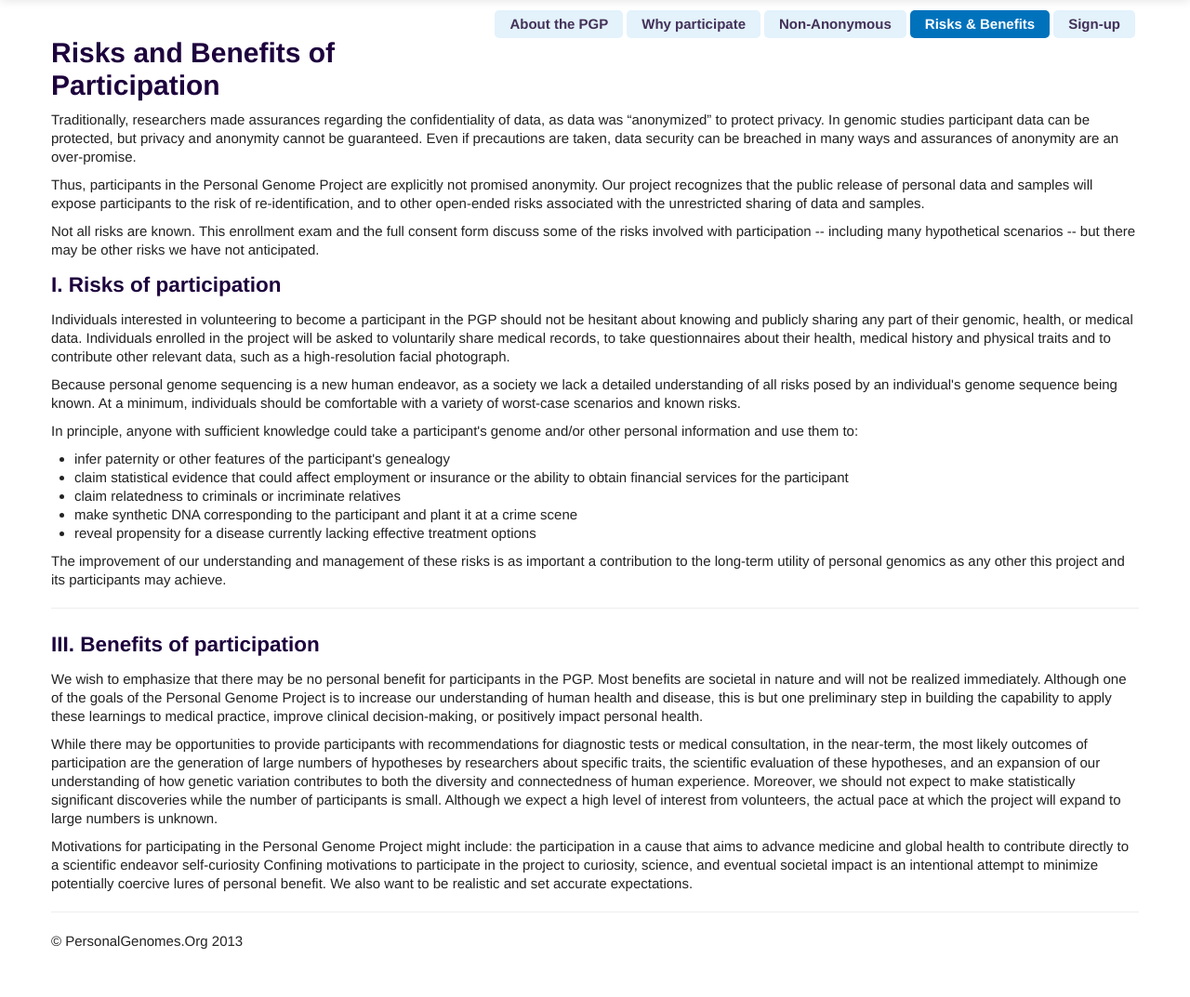
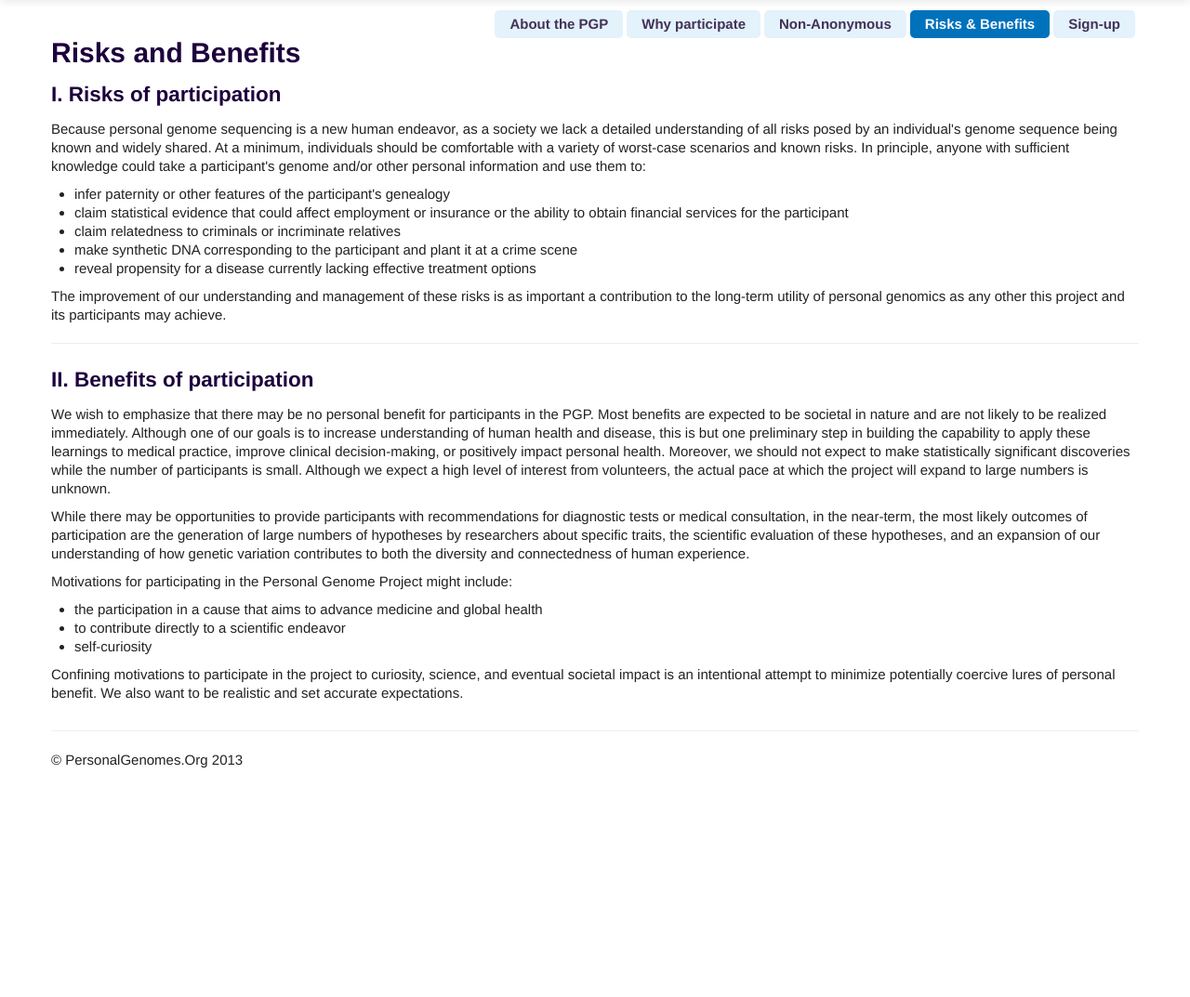
Before and after one commit to geochurch/www_personalgenomes_org, a Django app: page /risks-benefits in a window 1280 px wide. Shown: the part 41-1114 px from the top of the page at 93% size. After the commit the page ends 868 px from the top, so only its background shows below. Run offline with Django 3.2, Linux system fonts and the light colour scheme; some libraries are stand-ins or nearby versions.

Commit message:
Text changes, inc. risks-benefits content update

```diff
--- a/templates/www_personalgenomes_org/press.html
+++ b/templates/www_personalgenomes_org/press.html
@@ -15,7 +15,7 @@
 </div>
 
 <hr>
-<h3>Articles about the Personal Genome Project</h3>
+<h3>Selected articles about the Personal Genome Project</h3>
 <div class="row-fluid">
   <div class="span1"></div>
   <div class="span10">
--- a/templates/www_personalgenomes_org/risks-benefits.html
+++ b/templates/www_personalgenomes_org/risks-benefits.html
@@ -2,20 +2,11 @@
 
 {% block main %}
 
-<h2>Risks and Benefits of Participation</h2>
-
-<p>Traditionally, researchers made assurances regarding the confidentiality of data, as data was “anonymized” to protect privacy. In genomic studies participant data can be protected, but privacy and anonymity cannot be guaranteed. Even if precautions are taken, data security can be breached in many ways and assurances of anonymity are an over-promise.</p>
-
-<p>Thus, participants in the Personal Genome Project are explicitly not promised anonymity. Our project recognizes that the public release of personal data and samples will expose participants to the risk of re-identification, and to other open-ended risks associated with the unrestricted sharing of data and samples.</p>
-
-<p>Not all risks are known. This enrollment exam and the full consent form discuss some of the risks involved with participation -- including many hypothetical scenarios -- but there may be other risks we have not anticipated.</p>
+<h2>Risks and Benefits</h2>
 
 <h3>I. Risks of participation</h3>
-<p>Individuals interested in volunteering to become a participant in the PGP should not be hesitant about knowing and publicly sharing any part of their genomic, health, or medical data. Individuals enrolled in the project will be asked to voluntarily share medical records, to take questionnaires about their health, medical history and physical traits and to contribute other relevant data, such as a high-resolution facial photograph.</p>
 
-<p>Because personal genome sequencing is a new human endeavor, as a society we lack a detailed understanding of all risks posed by an individual's genome sequence being known. At a minimum, individuals should be comfortable with a variety of worst-case scenarios and known risks.</p>
-
-<p>In principle, anyone with sufficient knowledge could take a participant's genome and/or other personal information and use them to:</p>
+<p>Because personal genome sequencing is a new human endeavor, as a society we lack a detailed understanding of all risks posed by an individual's genome sequence being known and widely shared.  At a minimum, individuals should be comfortable with a variety of worst-case scenarios and known risks.  In principle, anyone with sufficient knowledge could take a participant's genome and/or other personal information and use them to:</p>
 
 <ul>
   <li>infer paternity or other features of the participant's genealogy</li>
@@ -29,16 +20,19 @@
 
 <hr />
 
-<h3>III. Benefits of participation</h3>
-<p>We wish to emphasize that there may be no personal benefit for participants in the PGP. Most benefits are societal in nature and will not be realized immediately. Although one of the goals of the Personal Genome Project is to increase our understanding of human health and disease, this is but one preliminary step in building the capability to apply these learnings to medical practice, improve clinical decision-making, or positively impact personal health.</p>
+<h3>II. Benefits of participation</h3>
+<p>We wish to emphasize that there may be no personal benefit for participants in the PGP. Most benefits are expected to be societal in nature and are not likely to be realized immediately. Although one of our goals is to increase understanding of human health and disease, this is but one preliminary step in building the capability to apply these learnings to medical practice, improve clinical decision-making, or positively impact personal health. Moreover, we should not expect to make statistically significant discoveries while the number of participants is small. Although we expect a high level of interest from volunteers, the actual pace at which the project will expand to large numbers is unknown.</p>
 
-<p>While there may be opportunities to provide participants with recommendations for diagnostic tests or medical consultation, in the near-term, the most likely outcomes of participation are the generation of large numbers of hypotheses by researchers about specific traits, the scientific evaluation of these hypotheses, and an expansion of our understanding of how genetic variation contributes to both the diversity and connectedness of human experience. Moreover, we should not expect to make statistically significant discoveries while the number of participants is small. Although we expect a high level of interest from volunteers, the actual pace at which the project will expand to large numbers is unknown.</p>
+<p>While there may be opportunities to provide participants with recommendations for diagnostic tests or medical consultation, in the near-term, the most likely outcomes of participation are the generation of large numbers of hypotheses by researchers about specific traits, the scientific evaluation of these hypotheses, and an expansion of our understanding of how genetic variation contributes to both the diversity and connectedness of human experience.</p>
 
-Motivations for participating in the Personal Genome Project might include:
-the participation in a cause that aims to advance medicine and global health
-to contribute directly to a scientific endeavor
-self-curiosity
+<p>Motivations for participating in the Personal Genome Project might include:</p>
 
-Confining motivations to participate in the project to curiosity, science, and eventual societal impact is an intentional attempt to minimize potentially coercive lures of personal benefit. We also want to be realistic and set accurate expectations.
+<ul>
+  <li>the participation in a cause that aims to advance medicine and global health</li>
+  <li>to contribute directly to a scientific endeavor</li>
+  <li>self-curiosity</li>
+</ul>
+
+<p>Confining motivations to participate in the project to curiosity, science, and eventual societal impact is an intentional attempt to minimize potentially coercive lures of personal benefit. We also want to be realistic and set accurate expectations.</p>
 
 {% endblock main %}
```
Also changed, not shown: templates/www_personalgenomes_org/people.html (+8 -0 lines), templates/www_personalgenomes_org/pgp-sign-up.html (+9 -5 lines).
